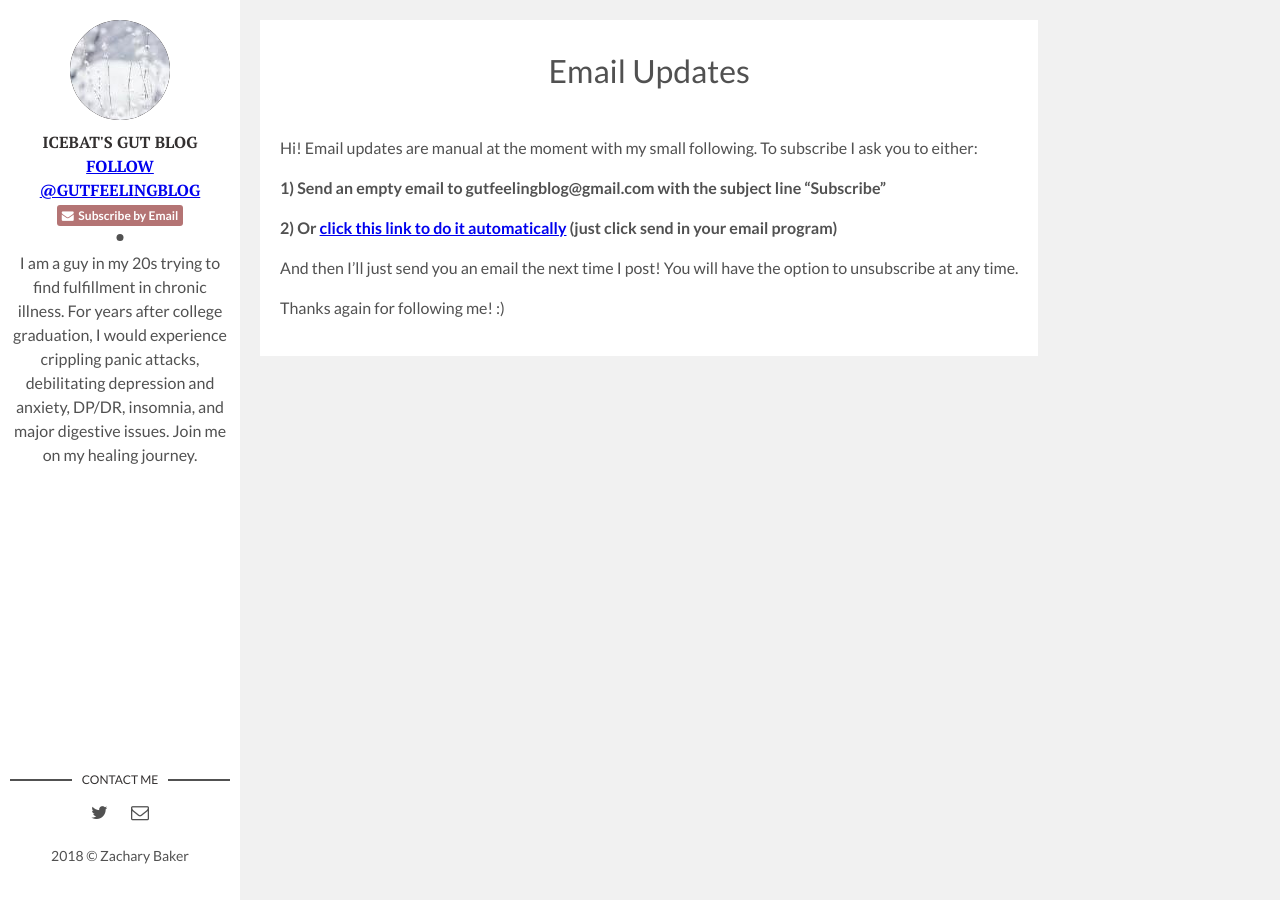
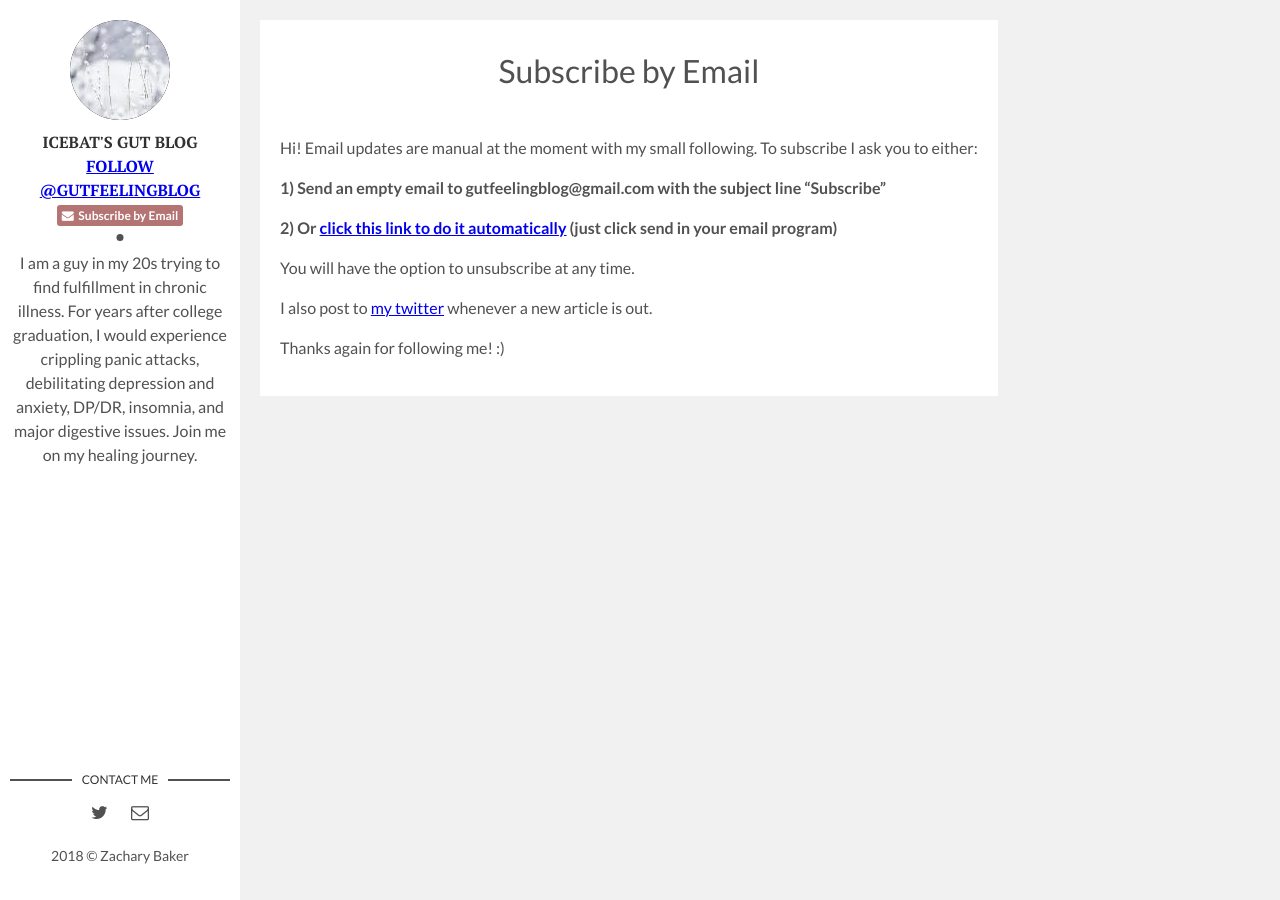
Before and after one commit to gutblog/gutblog.github.io, a Jekyll site: the page built from email-sub/index.html, in a window 1280 px wide. Built offline with Jekyll 4.4.1, drawn with Linux system fonts in a browser that asks for light colours; comment, search, counter and statistics services are not loaded.

Commit message:
Update email sub page

```diff
--- a/email-sub/index.html
+++ b/email-sub/index.html
@@ -1,6 +1,6 @@
 ---
 layout: page
-title: Email Updates
+title: Subscribe by Email
 ---
 
 Hi! Email updates are manual at the moment with my small following. To subscribe I ask you to either:
@@ -9,6 +9,8 @@ Hi! Email updates are manual at the moment with my small following. To subscribe
 
 **2) Or [click this link to do it automatically](mailto:gutfeelingblog@gmail.com?subject=Subscribe) (just click send in your email program)**
 
-And then I'll just send you an email the next time I post! You will have the option to unsubscribe at any time.
+You will have the option to unsubscribe at any time.
+
+I also post to [my twitter](https://twitter.com/gutfeelingblog) whenever a new article is out.
 
 Thanks again for following me! :)
```
